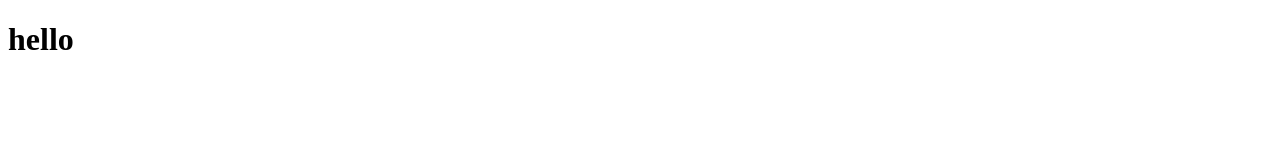
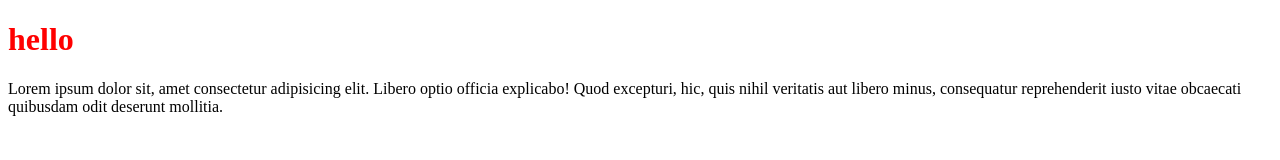
Before and after one commit to Nik0-9/test-git-2, a plain HTML site: page index.html in a window 1280 px wide. Drawn offline with Linux system fonts and the light colour scheme.

Commit message:
add main.css in folder styles modify index html

```diff
--- a/index.html
+++ b/index.html
@@ -3,9 +3,11 @@
 <head>
     <meta charset="UTF-8">
     <meta name="viewport" content="width=<device-width>, initial-scale=1.0">
+    <link rel="stylesheet" href="styles/main.css">
     <title>Document</title>
 </head>
 <body>
     <h1>hello</h1>
+    <p>Lorem ipsum dolor sit, amet consectetur adipisicing elit. Libero optio officia explicabo! Quod excepturi, hic, quis nihil veritatis aut libero minus, consequatur reprehenderit iusto vitae obcaecati quibusdam odit deserunt mollitia.</p>
 </body>
 </html>
--- /dev/null
+++ b/styles/main.css
@@ -0,0 +1,3 @@
+h1{
+    color: red;
+}
```
